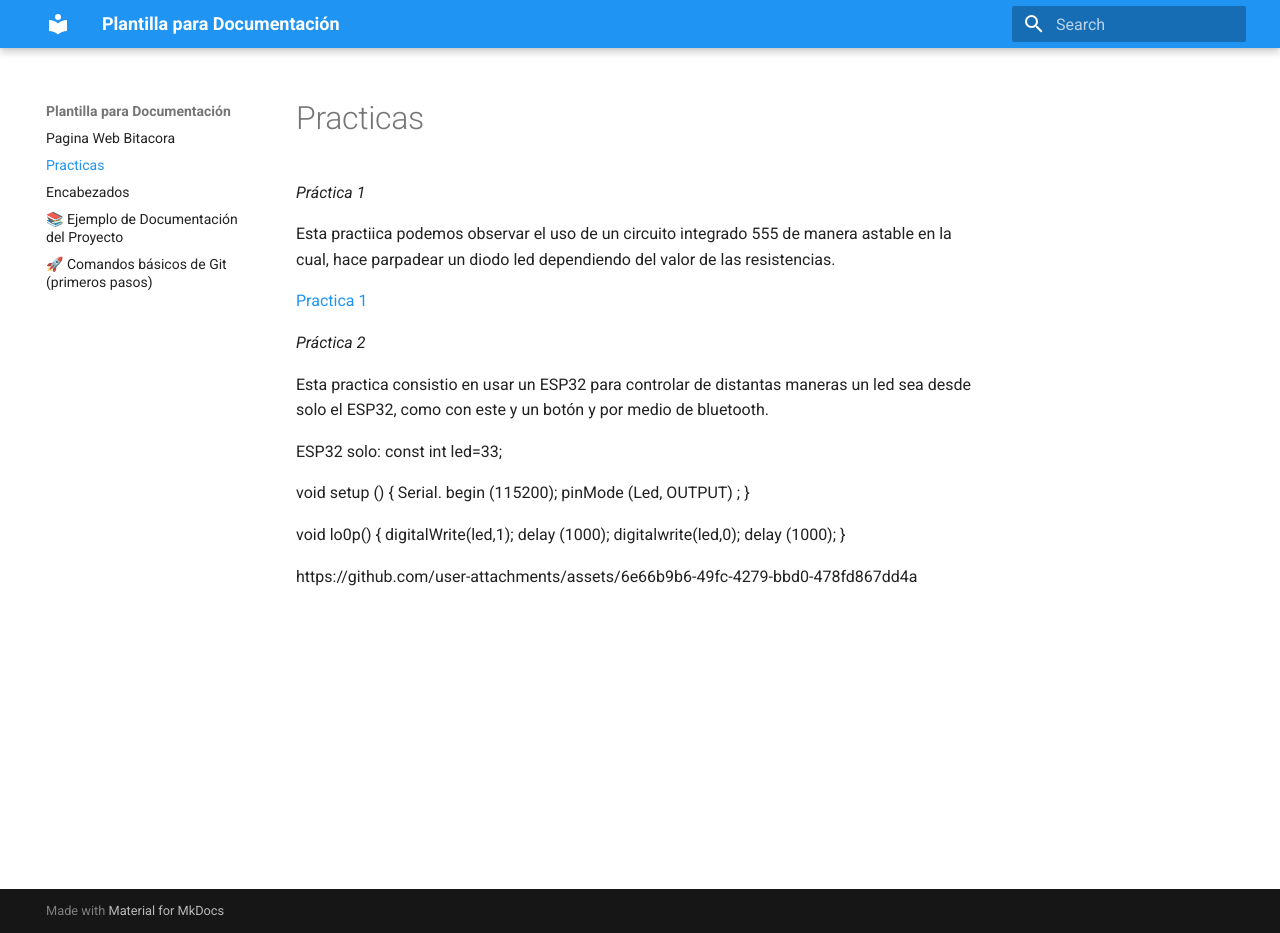
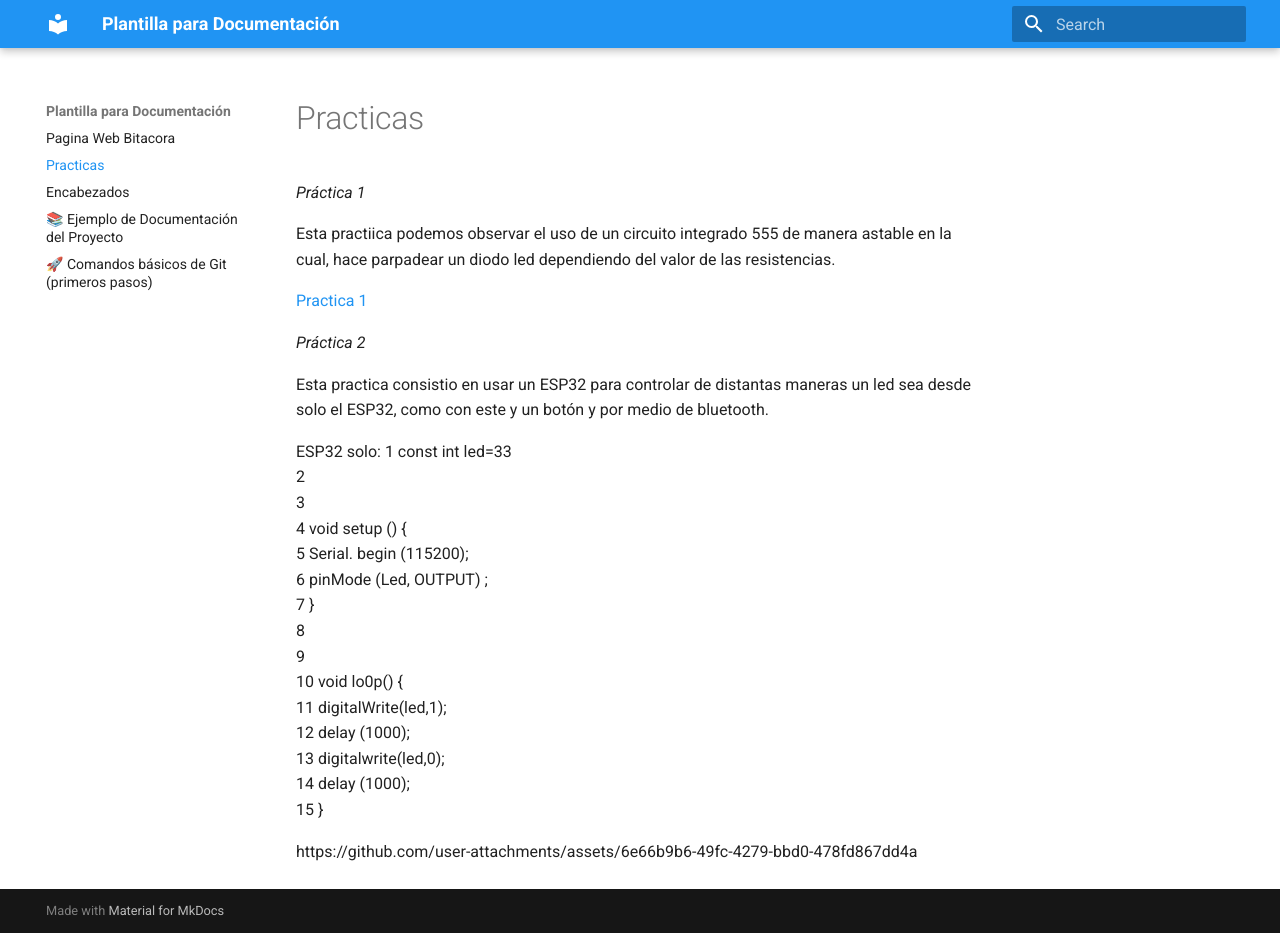
Before and after one commit to AbrahamNoda/Pagina_de_Abraham, an MkDocs documentation site: the page built from docs/Practicas.md, in a window 1280 px wide and 933 px high. Built offline with MkDocs 1.6.1 and Material for MkDocs 9.7.7, drawn with Linux system fonts in a browser that asks for light colours.

Commit message:
Update Practicas.md

```diff
--- a/docs/Practicas.md
+++ b/docs/Practicas.md
@@ -14,20 +14,20 @@ Esta practica consistio en usar un ESP32 para controlar de distantas maneras un
 
 
 ESP32 solo:
-const int led=33;
-
-
-void setup () {
-Serial. begin (115200);
-pinMode (Led, OUTPUT) ;
-}
-
-
-void lo0p() {
-digitalWrite(led,1);
-delay (1000);
-digitalwrite(led,0);
-delay (1000);
-}
+1  const int led=33<br>
+2<br>
+3<br>
+4  void setup () {<br>
+5  Serial. begin (115200);<br>
+6  pinMode (Led, OUTPUT) ;<br>
+7  }<br>
+8<br>
+9<br>
+10 void lo0p() {<br>
+11 digitalWrite(led,1);<br>
+12 delay (1000);<br>
+13 digitalwrite(led,0);<br>
+14 delay (1000);<br>
+15 }<br>
 
 https://github.com/user-attachments/assets/6e66b9b6-49fc-4279-bbd0-478fd867dd4a
```
